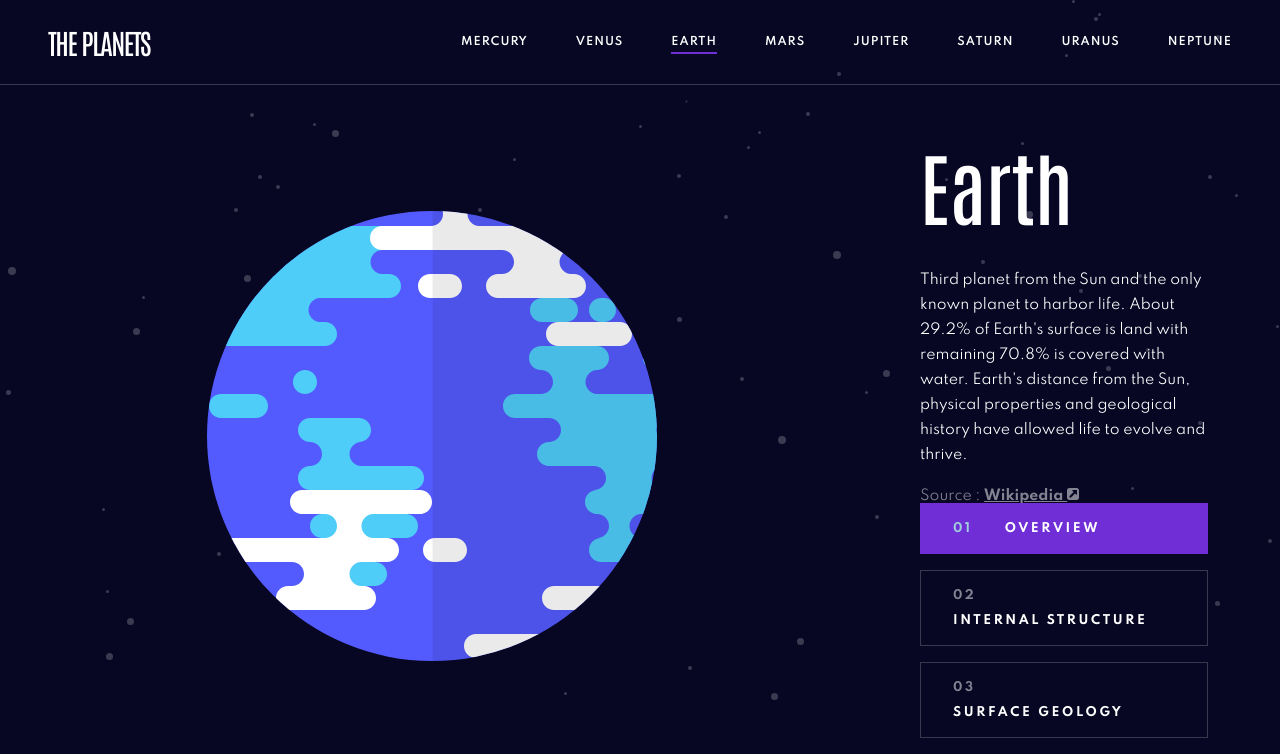
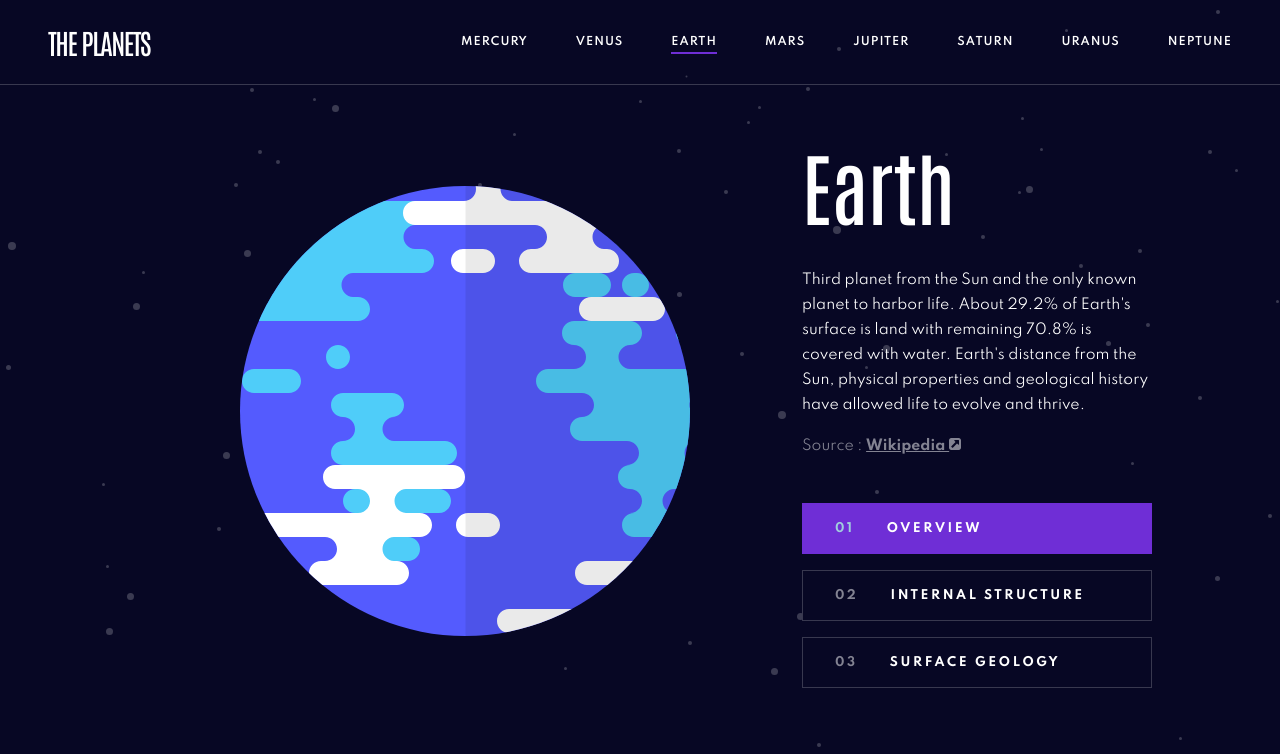
Before and after one commit to Euuphi/planet-facts, a React (Create React App) app: page /earth in a window 1280 px wide. Shown: the top 754 px of the page. Built offline with nearby package versions, Linux system fonts and the light colour scheme.

Commit message:
Adjust padding values for main body

```diff
--- a/src/components/PlanetInfo.js
+++ b/src/components/PlanetInfo.js
@@ -17,8 +17,8 @@ import PlanetStats from "./PlanetStats";
 // Styled Components
 const Grid = styled.div`
     display: grid;
-    gap: 7.2rem 12.8rem;
-    grid-template-columns: 5fr 2fr;
+    row-gap: 7.2rem;
+    grid-template-columns: 1fr 35rem;
     justify-items: center;
     margin: 0 auto;
     max-width: 140rem;
--- a/src/components/Section.js
+++ b/src/components/Section.js
@@ -1,7 +1,7 @@
 import styled from "styled-components";
 
 const Section = styled.section`
-    padding: 4.8rem 7.2rem;
+    padding: 4.8rem 12.8rem;
 `;
 
 export default Section;
```
